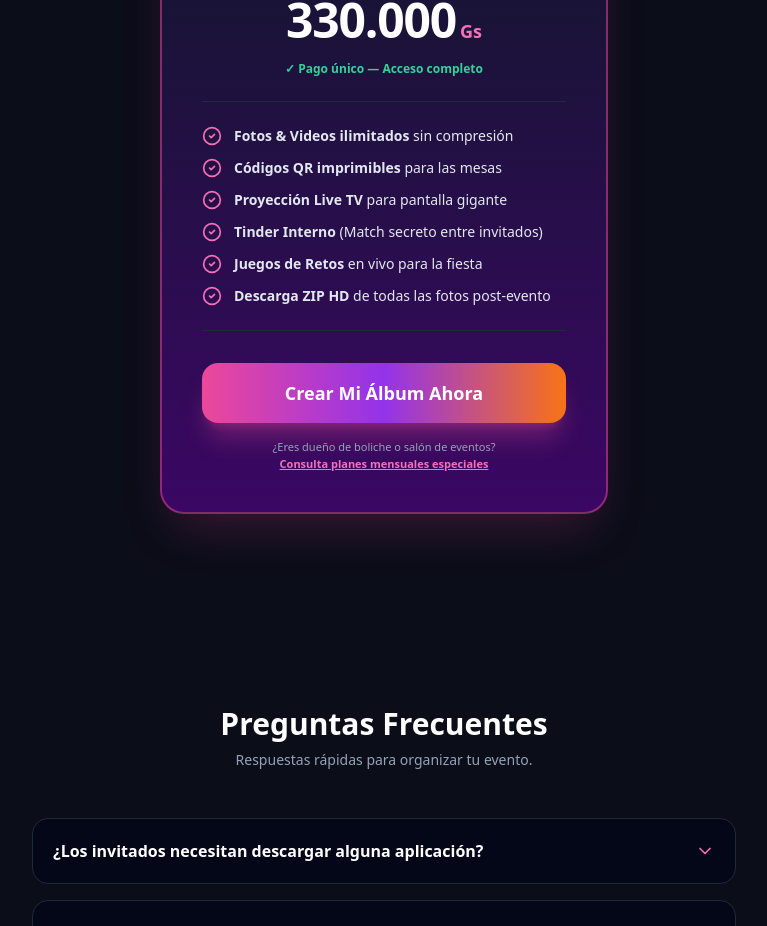
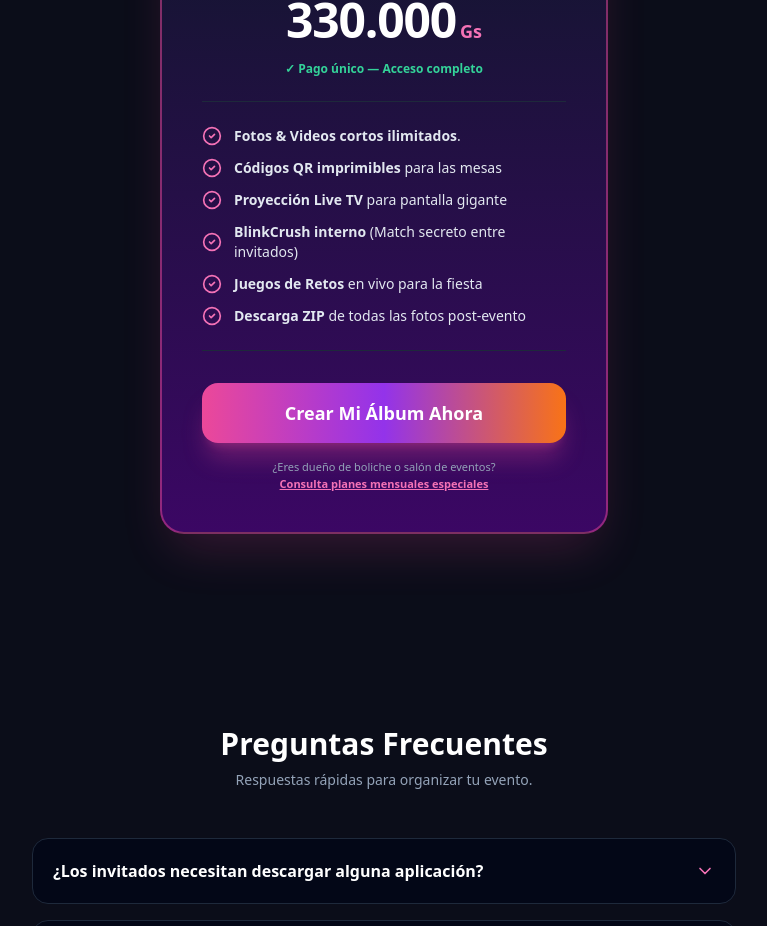
Before and after one commit to imperialempy-collab/event-dump, a Next.js app: page / in a window 1280 px wide. Shown: the part 3798-4724 px from the top of the page, without its empty margins (256-1023 px from the left). Built offline with nearby package versions, Linux system fonts and the light colour scheme; no server answers.

Commit message:
Update index.js

```diff
--- a/src/pages/index.js
+++ b/src/pages/index.js
@@ -913,7 +913,7 @@ const [retoFase, setRetoFase] = useState('idle'); // 'idle' | 'countdown' | 'rev
             <ul className="space-y-3 text-sm text-slate-200 mb-8 border-t border-b border-slate-800 py-6">
               <li className="flex items-center gap-3">
                 <CheckCircle2 className="w-5 h-5 text-pink-400 shrink-0" />
-                <span><strong>Fotos & Videos ilimitados</strong> sin compresión</span>
+                <span><strong>Fotos & Videos cortos ilimitados</strong>.</span>
               </li>
               <li className="flex items-center gap-3">
                 <CheckCircle2 className="w-5 h-5 text-pink-400 shrink-0" />
@@ -925,7 +925,7 @@ const [retoFase, setRetoFase] = useState('idle'); // 'idle' | 'countdown' | 'rev
               </li>
               <li className="flex items-center gap-3">
                 <CheckCircle2 className="w-5 h-5 text-pink-400 shrink-0" />
-                <span><strong>Tinder Interno</strong> (Match secreto entre invitados)</span>
+                <span><strong>BlinkCrush interno</strong> (Match secreto entre invitados)</span>
               </li>
               <li className="flex items-center gap-3">
                 <CheckCircle2 className="w-5 h-5 text-pink-400 shrink-0" />
@@ -933,7 +933,7 @@ const [retoFase, setRetoFase] = useState('idle'); // 'idle' | 'countdown' | 'rev
               </li>
               <li className="flex items-center gap-3">
                 <CheckCircle2 className="w-5 h-5 text-pink-400 shrink-0" />
-                <span><strong>Descarga ZIP HD</strong> de todas las fotos post-evento</span>
+                <span><strong>Descarga ZIP</strong> de todas las fotos post-evento</span>
               </li>
             </ul>
 
@@ -946,7 +946,7 @@ const [retoFase, setRetoFase] = useState('idle'); // 'idle' | 'countdown' | 'rev
 
             <p className="text-[11px] text-center text-slate-400 mt-4">
               ¿Eres dueño de boliche o salón de eventos? <br/>
-              <a href="https://wa.me/595900000000" target="_blank" className="text-pink-400 font-bold underline">Consulta planes mensuales especiales</a>
+              <a href="https://wa.me/+595992049430" target="_blank" className="text-pink-400 font-bold underline">Consulta planes mensuales especiales</a>
             </p>
 
           </div>
@@ -1018,7 +1018,7 @@ const [retoFase, setRetoFase] = useState('idle'); // 'idle' | 'countdown' | 'rev
           <div className="flex gap-6">
             <a href="#" className="hover:text-slate-300">Términos</a>
             <a href="#" className="hover:text-slate-300">Privacidad</a>
-            <a href="https://wa.me/595900000000" target="_blank" rel="noreferrer" className="hover:text-slate-300">WhatsApp Soporte</a>
+            <a href="https://wa.me/+595992049430" target="_blank" rel="noreferrer" className="hover:text-slate-300">WhatsApp Soporte</a>
           </div>
         </div>
       </footer>
```
